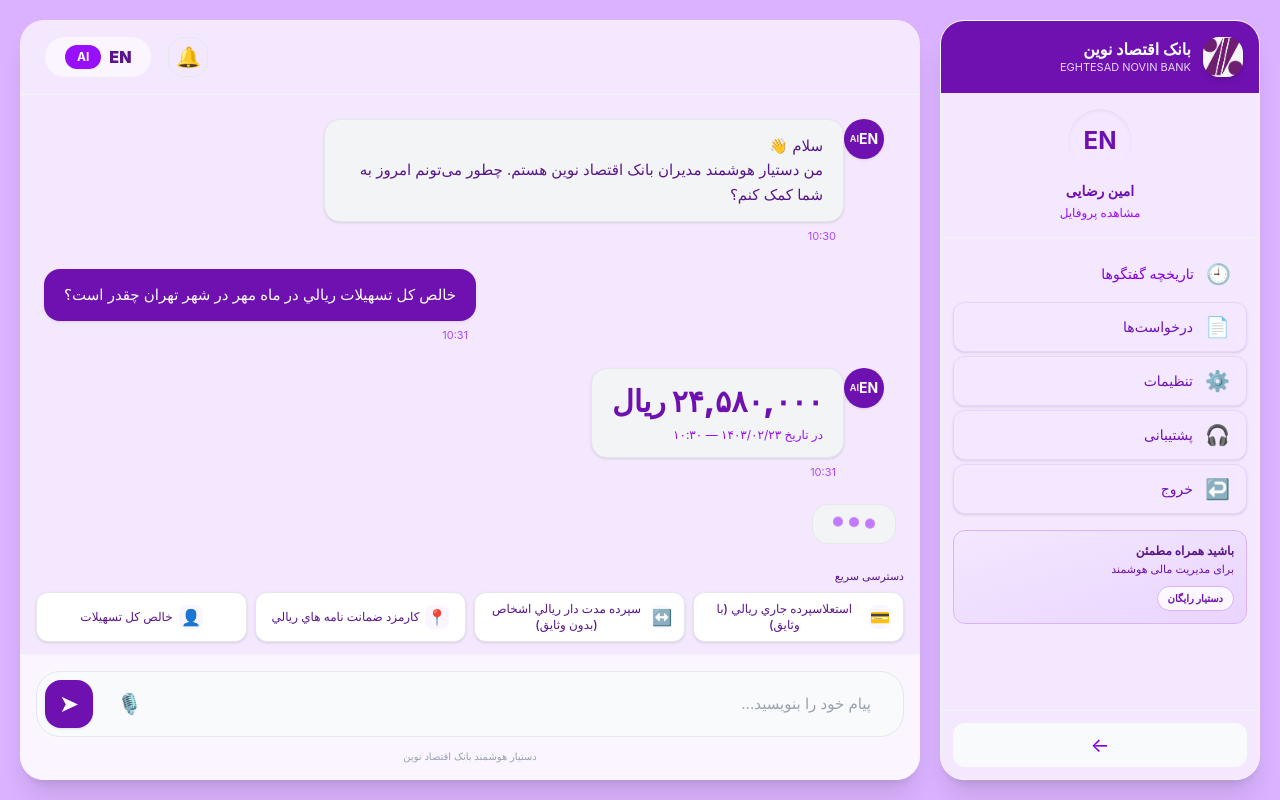
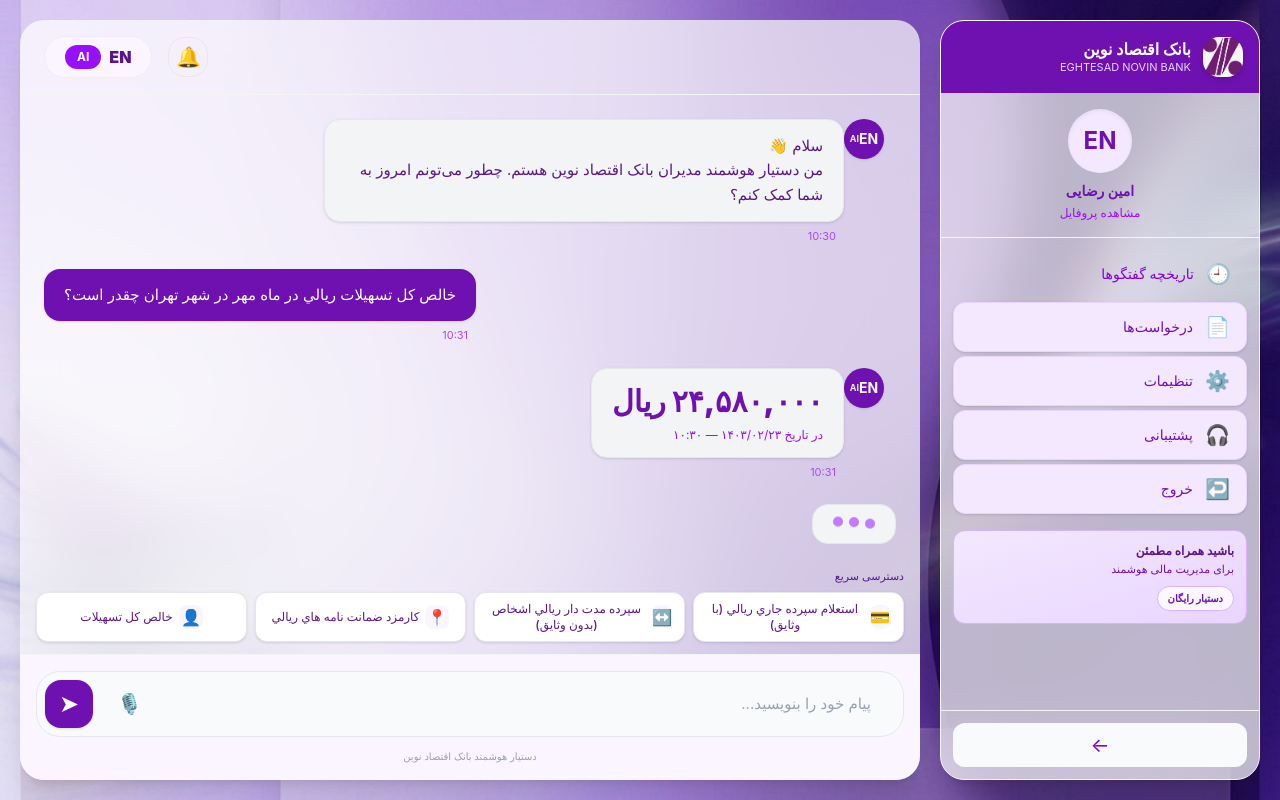
Before and after one commit to arkamohi99/ChatBot, a React (Vite) app: page / in a window 1280 px wide. Built offline with nearby package versions, Linux system fonts and the light colour scheme.

Commit message:
change bkg

```diff
--- a/src/App.jsx
+++ b/src/App.jsx
@@ -4,14 +4,24 @@
 import Sidebar from './components/layout/Sidebar';
 import ChatPage from './pages/ChatPage';
 import HistoryPage from './pages/HistoryPage';
+import bgImage from './assets/bg.png';
 
 export default function App() {
   const [isSidebarOpen, setIsSidebarOpen] = useState(true);
 
   return (
     <Router>
-      <div className="min-h-screen bg-purple-300 font-vazirmatn" dir="rtl">
-        <div className="min-h-screen p-5">
+      <div
+        className="min-h-screen font-vazirmatn"
+        dir="rtl"
+        style={{
+          backgroundImage: `url(${bgImage})`,
+          backgroundSize: 'cover',
+          backgroundPosition: 'center',
+          backgroundRepeat: 'no-repeat',
+          backgroundAttachment: 'fixed'
+        }}
+      >        <div className="min-h-screen p-5">
           <div className="max-w-[1420px] mx-auto">
             <div className="flex gap-5 h-[calc(100vh-40px)]">
               <Sidebar isOpen={isSidebarOpen} setIsOpen={setIsSidebarOpen} />
--- a/src/data/quickActions.js
+++ b/src/data/quickActions.js
@@ -2,7 +2,7 @@
   {
     id: 1,
     icon: "💳",
-    title: "استعلاسپرده جاري ريالي (با وثايق)",
+    title: "استعلام سپرده جاري ريالي (با وثايق)",
   },
   {
     id: 2,
```
Also changed, not shown: src/assets/bg.png (added).
